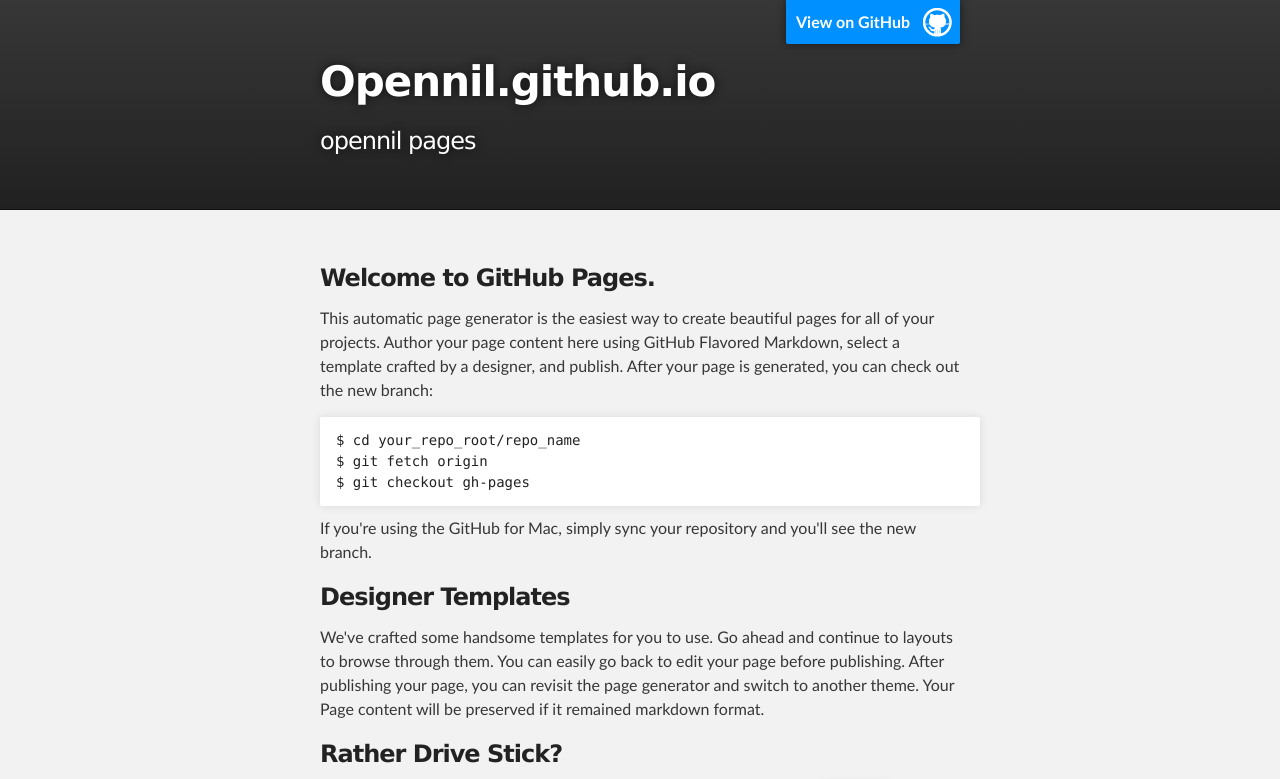
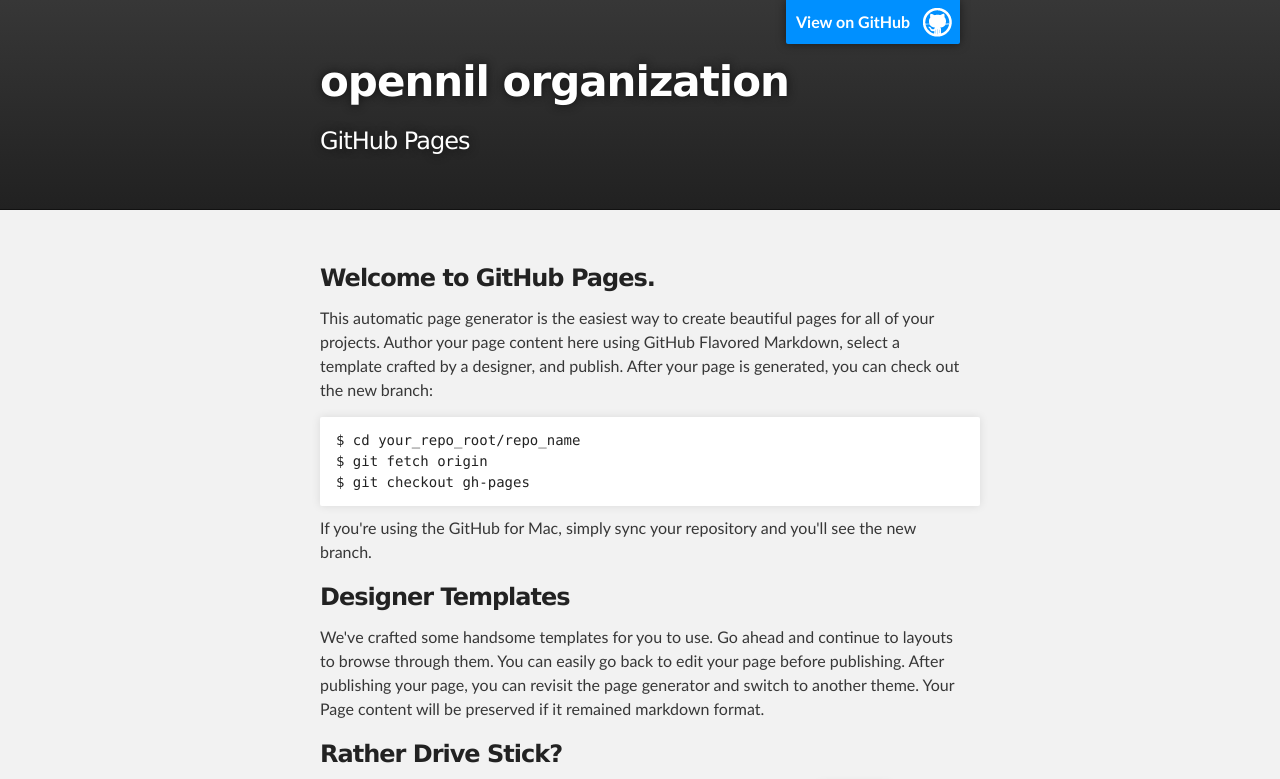
Before and after one commit to opennil/opennil.github.io, a plain HTML site: page index.html in a window 1280 px wide. Shown: the top 779 px of the page. Drawn offline with Linux system fonts and the light colour scheme.

Commit message:
Replace master branch with page content via GitHub

```diff
--- a/index.html
+++ b/index.html
@@ -4,11 +4,11 @@
   <head>
     <meta charset='utf-8' />
     <meta http-equiv="X-UA-Compatible" content="chrome=1" />
-    <meta name="description" content="Opennil.github.io : opennil pages" />
+    <meta name="description" content="opennil organization : GitHub Pages" />
 
     <link rel="stylesheet" type="text/css" media="screen" href="stylesheets/stylesheet.css">
 
-    <title>Opennil.github.io</title>
+    <title>opennil organization</title>
   </head>
 
   <body>
@@ -18,8 +18,8 @@
         <header class="inner">
           <a id="forkme_banner" href="https://github.com/opennil">View on GitHub</a>
 
-          <h1 id="project_title">Opennil.github.io</h1>
-          <h2 id="project_tagline">opennil pages</h2>
+          <h1 id="project_title">opennil organization</h1>
+          <h2 id="project_tagline">GitHub Pages</h2>
 
         </header>
     </div>
```
Also changed, not shown: params.json (+1 -1 lines).
